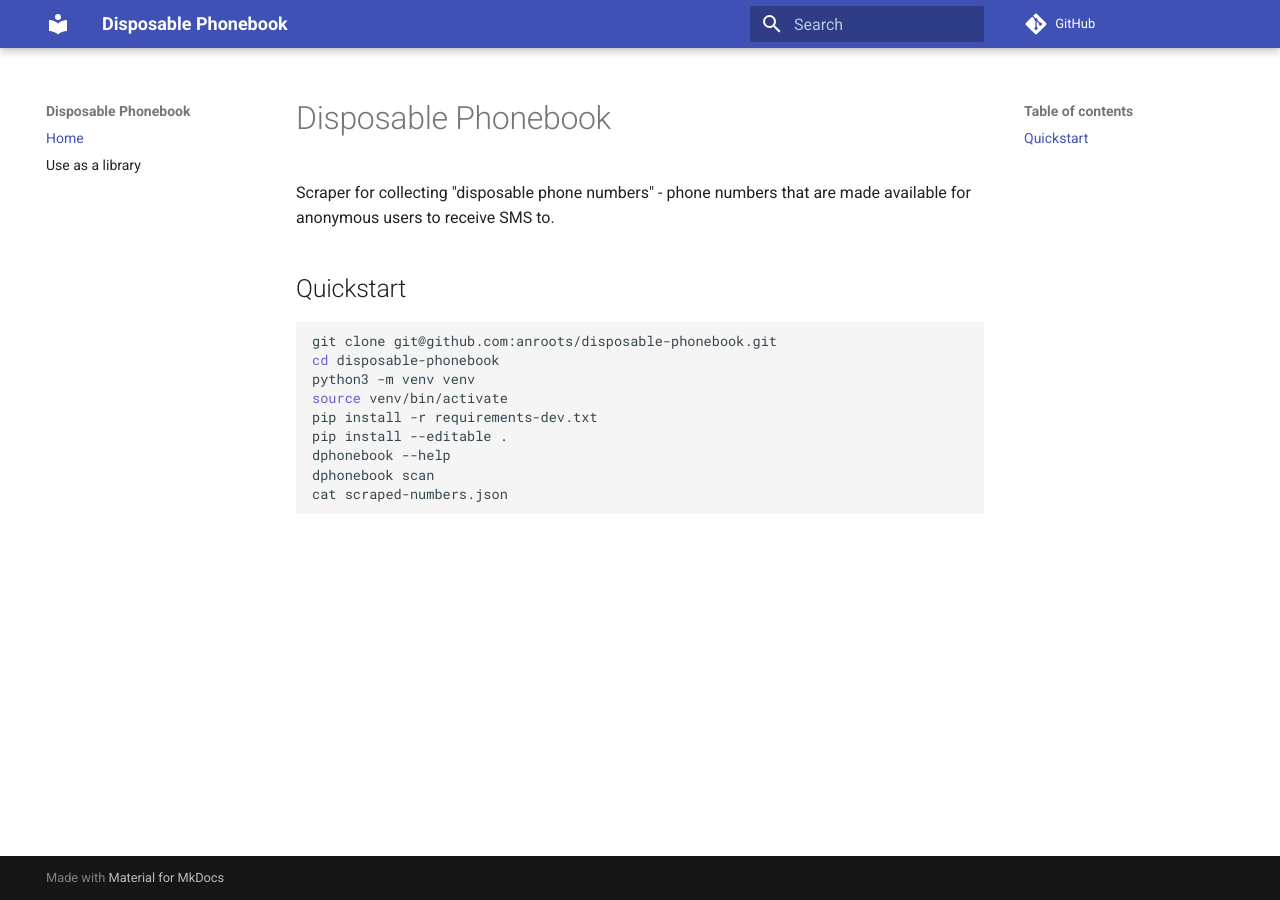
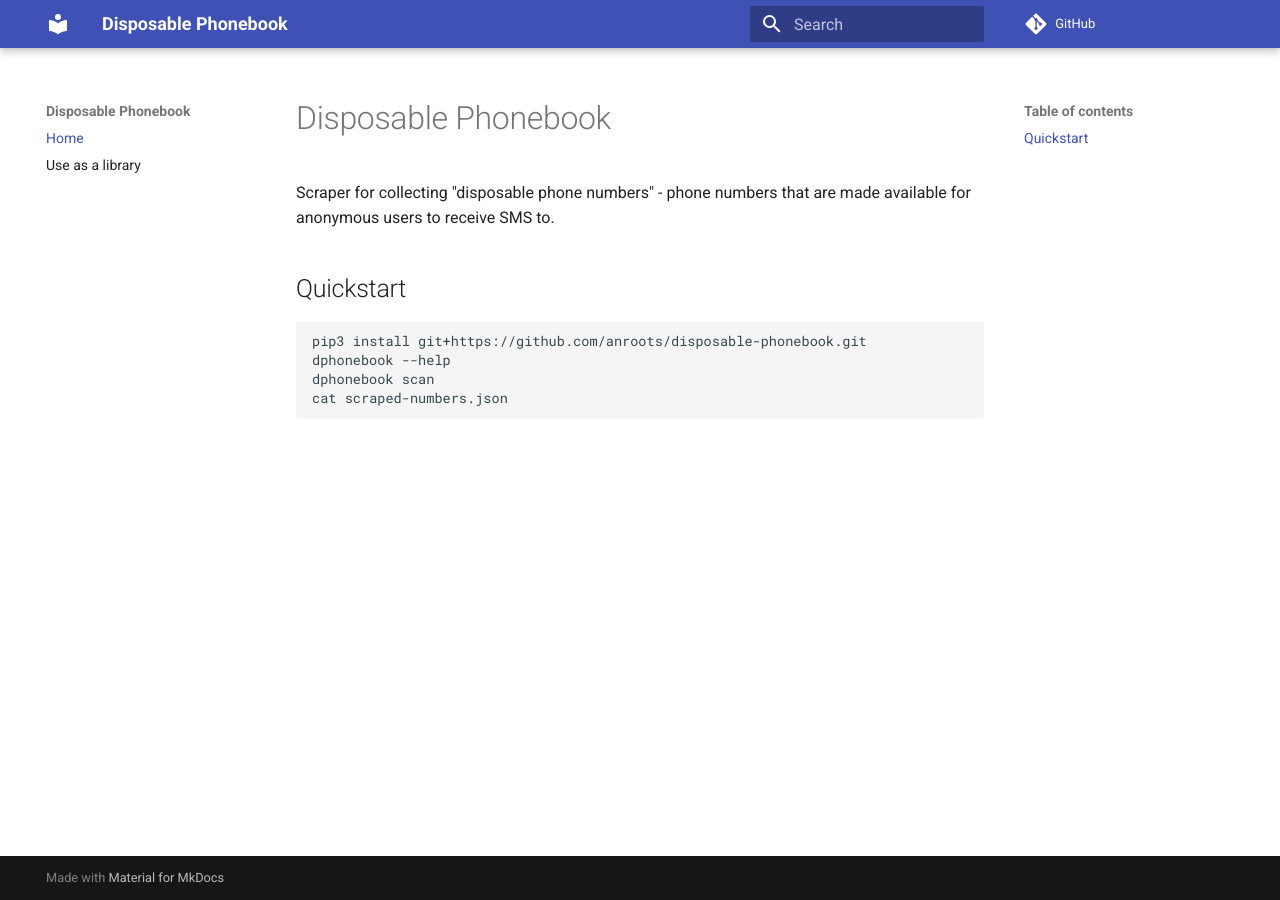
Before and after one commit to anroots/disposable-phonebook, an MkDocs documentation site: the page built from docs/index.md, in a window 1280 px wide. Built offline with MkDocs 1.6.1 and Material for MkDocs 9.7.7, drawn with Linux system fonts in a browser that asks for light colours; comment, search, counter and statistics services are not loaded.

Commit message:
Update docs on usage as a library

````diff
--- a/docs/index.md
+++ b/docs/index.md
@@ -5,12 +5,7 @@ Scraper for collecting "disposable phone numbers" - phone numbers that are made
 ## Quickstart
 
 ``` bash
-git clone git@github.com:anroots/disposable-phonebook.git
-cd disposable-phonebook
-python3 -m venv venv
-source venv/bin/activate
-pip install -r requirements-dev.txt
-pip install --editable .
+pip3 install git+https://github.com/anroots/disposable-phonebook.git
 dphonebook --help
 dphonebook scan
 cat scraped-numbers.json
````
Also changed, not shown: README.md (+1 -4 lines), docs/use-as-lib.md (+12 -5 lines), 1 other file.
